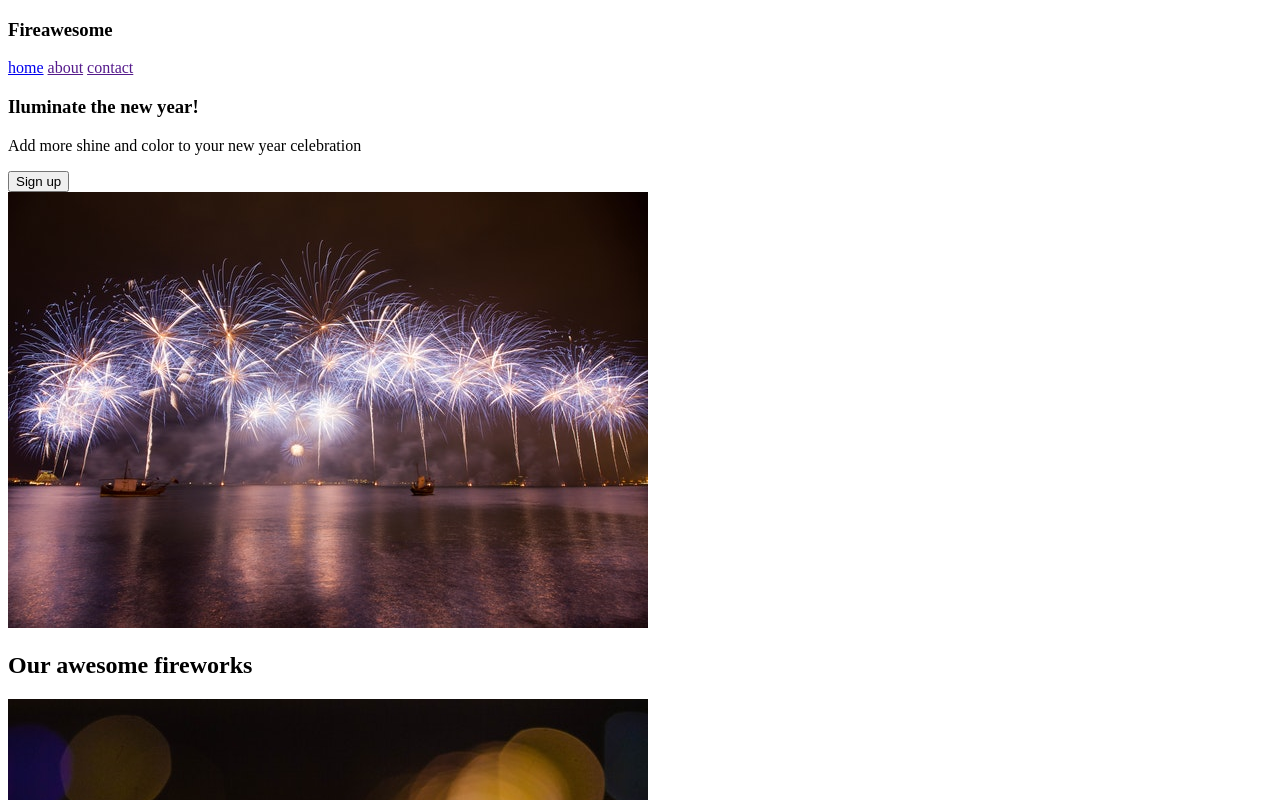
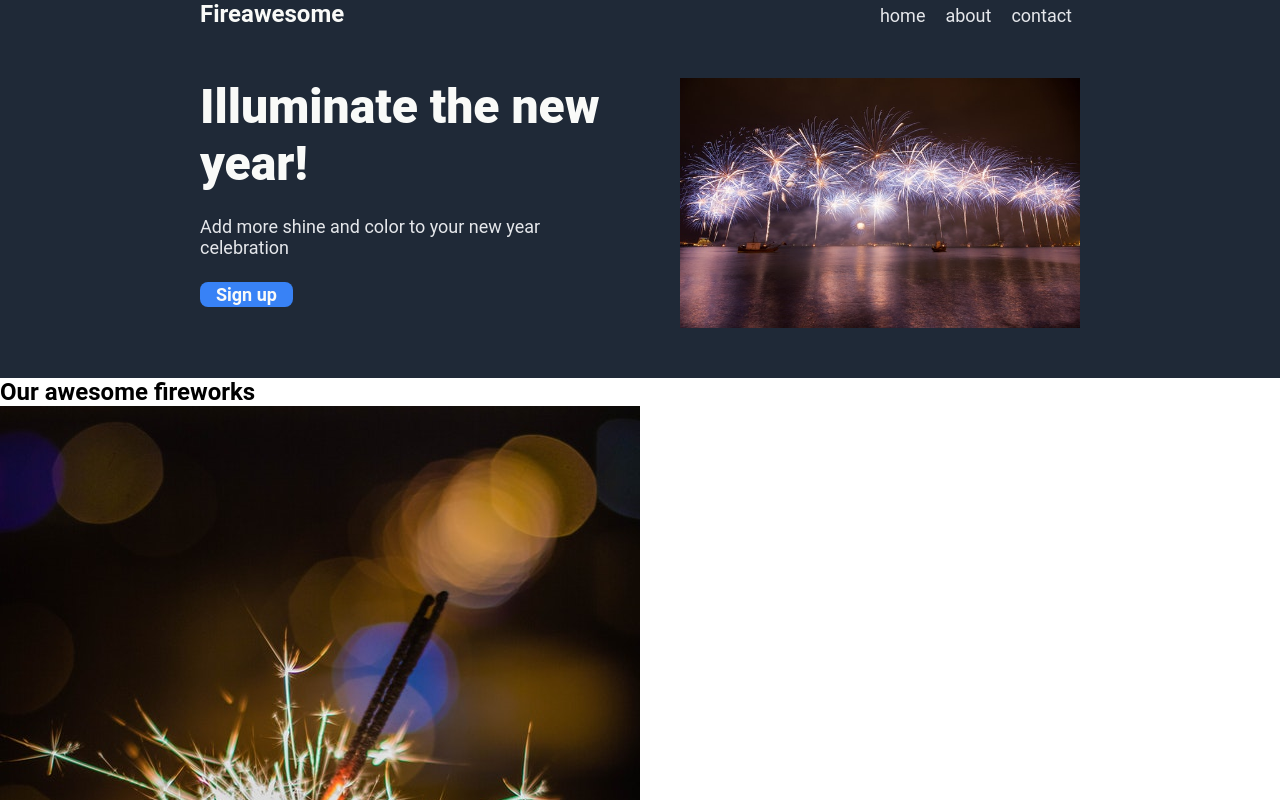
Before and after one commit to richardd1634/odin-landing-page, a plain HTML site: page index.html in a window 1280 px wide. Shown: the top 800 px of the page. Drawn offline with Linux system fonts and the light colour scheme.

Commit message:
Add styling for the header and hero sections in style.css

```diff
--- a/css/style.css
+++ b/css/style.css
@@ -0,0 +1,84 @@
+* {
+  margin: 0;
+  padding: 0;
+  font-family: Roboto, Calibri, "sans serif"
+}
+
+#header,
+#footer,
+.hero {
+  background: #1F2937;
+  display: flex;
+  padding: 0 200px;
+}
+
+#header,
+.hero {
+  justify-content: space-between;
+}
+
+.header-logo,
+.hero-title,
+button {
+  color: #F9FAF8;
+}
+
+.header-link,
+.hero-text,
+.footer-text {
+  color: #E5E7EB;
+  font-size: 18px;
+}
+
+.header-logo {
+  font-size: 24px;
+}
+
+#header {
+  align-items: baseline;
+}
+
+.header-link {
+  padding: 0 8px;
+}
+
+.hero {
+  align-items: center;
+  height: 350px;
+}
+
+.hero-info,
+.hero-img {
+  height: 250px;
+  width: 400px;
+}
+
+.hero-title,
+.hero-text {
+  margin-bottom: 24px;
+}
+
+.hero-title {
+  font-size: 48px;
+  font-weight: 900;
+}
+
+.hero-btn {
+  border: none;
+}
+
+a {
+  text-decoration: none;
+}
+
+button,
+.action-call {
+  background: #3882F6;
+}
+
+button {
+  padding: 2px 16px;
+  border-radius: 8px;
+  font-size: 18px;
+  font-weight: 700;
+}
--- a/index.html
+++ b/index.html
@@ -9,17 +9,17 @@
 </head>
 <body>
   <header id="header">
-    <h3 class="header-logo"><a href="./index.html"></a> Fireawesome</h3>
+    <h3 class="header-logo"><a class="header-logo" href="./index.html">Fireawesome</a></h3>
     <nav id="navlinks">
       <a href="./index.html" class="header-link">home</a>
       <a href="" class="header-link">about</a>
       <a href="" class="header-link">contact</a>
     </nav>
   </header>
-  <main class="container">
+  <main id="container">
     <section class="hero">
       <article class="hero-info">
-        <h1 class="hero-title">Iluminate the new year!</h1>
+        <h1 class="hero-title">Illuminate the new year!</h1>
         <p class="hero-text">Add more shine and color to your new year celebration</p>
         <button type="submit" class="hero-btn">Sign up</button>
       </article>
```
